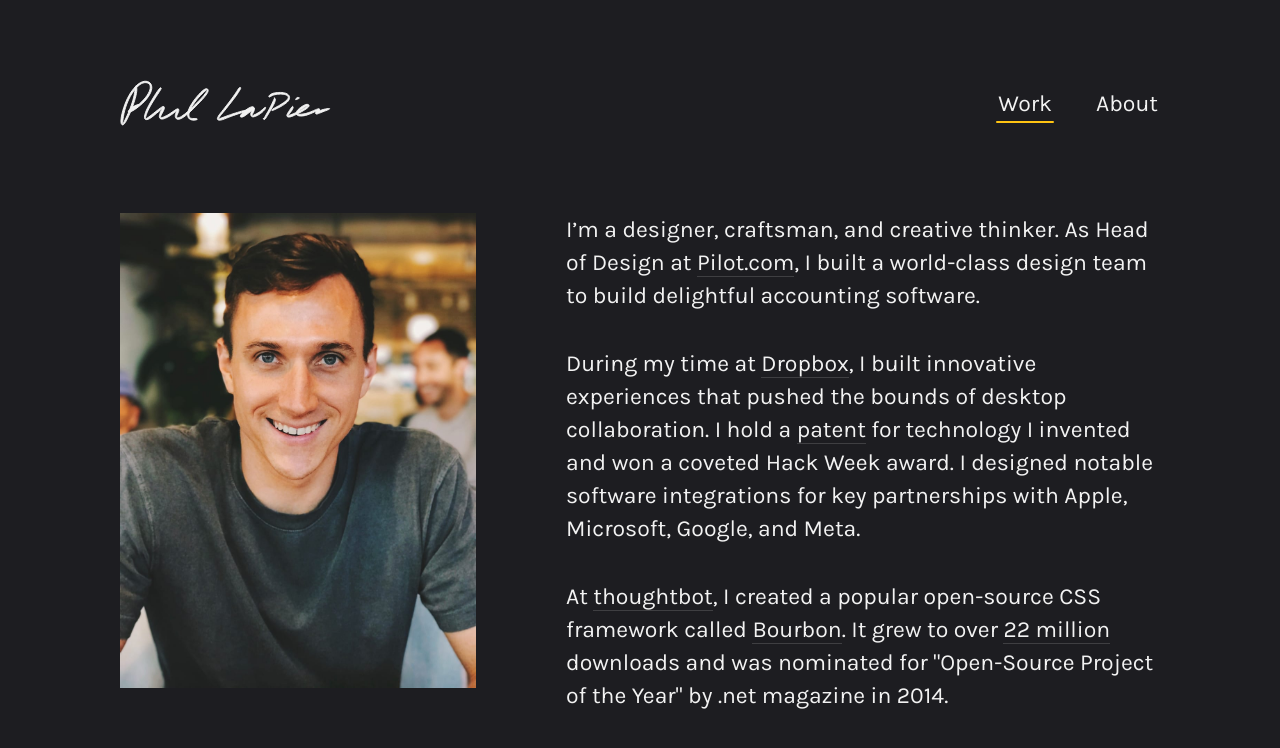
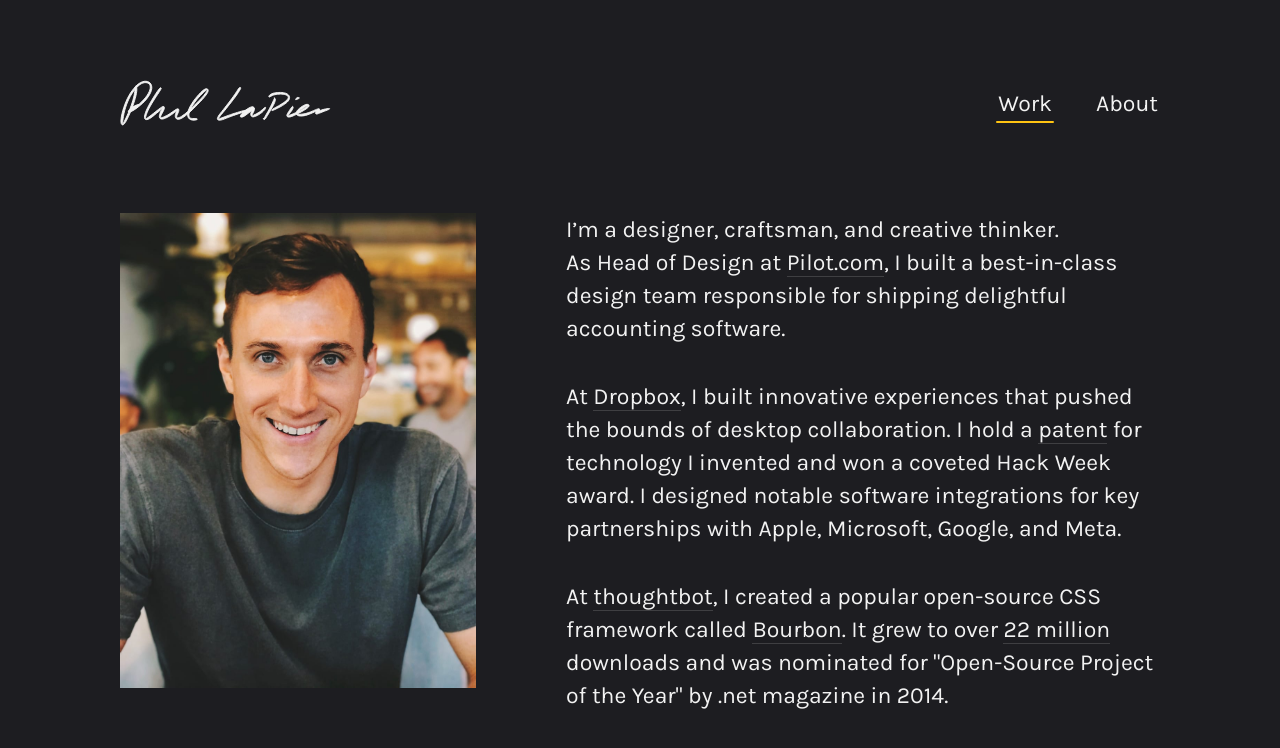
Before and after one commit to plapier/plapier.github.io, a Jekyll site: the page built from about.html, in a window 1280 px wide. Shown: the top 748 px of the page. Built offline with Jekyll 4.4.1, drawn with Linux system fonts in a browser that asks for light colours; nearby versions of some CDN libraries; comment, search, counter and statistics services are not loaded.

Commit message:
Updated about

```diff
--- a/about.html
+++ b/about.html
@@ -6,10 +6,10 @@
     <div class="profile-photo"></div>
     <div class="content-inner">
       <p>
-        I’m a designer, craftsman, and creative thinker. As Head of Design at <a href="https://pilot.com" target="_blank" class="pilot">Pilot.com</a>, I built a world-class design team to build delightful accounting software.
+        I’m a designer, craftsman, and creative thinker. <br>As Head of Design at <a href="https://pilot.com" target="_blank" class="pilot">Pilot.com</a>, I built a best-in-class design team responsible for shipping delightful accounting software.
       </p>
       <p>
-          During my time at <a href="https://dropbox.com" target="_blank" class="dropbox">Dropbox</a>, I built innovative experiences that pushed the bounds of desktop collaboration. I hold a <a href="https://patents.google.com/patent/US20180052587A1/en?oq=15%2f339729" target="_blank" class="dropbox">patent</a> for technology I invented and won a coveted Hack Week award. I designed notable software integrations for key partnerships with Apple, Microsoft, Google, and Meta.
+          At <a href="https://dropbox.com" target="_blank" class="dropbox">Dropbox</a>, I built innovative experiences that pushed the bounds of desktop collaboration. I hold a <a href="https://patents.google.com/patent/US20180052587A1/en?oq=15%2f339729" target="_blank" class="dropbox">patent</a> for technology I invented and won a coveted Hack Week award. I designed notable software integrations for key partnerships with Apple, Microsoft, Google, and Meta.
         </p>
       <p>
         At <a href="https://thoughtbot.com" target="_blank" class="thoughtbot">thoughtbot</a>, I created a popular open-source CSS framework called <a href="https://www.bourbon.io" target="_blank" class="thoughtbot">Bourbon</a>. It grew to over <a href="https://rubygems.org/gems/bourbon" target="_blank" class="thoughtbot">22 million</a> downloads and was nominated for "Open-Source Project of the Year" by .net magazine in 2014.
```
